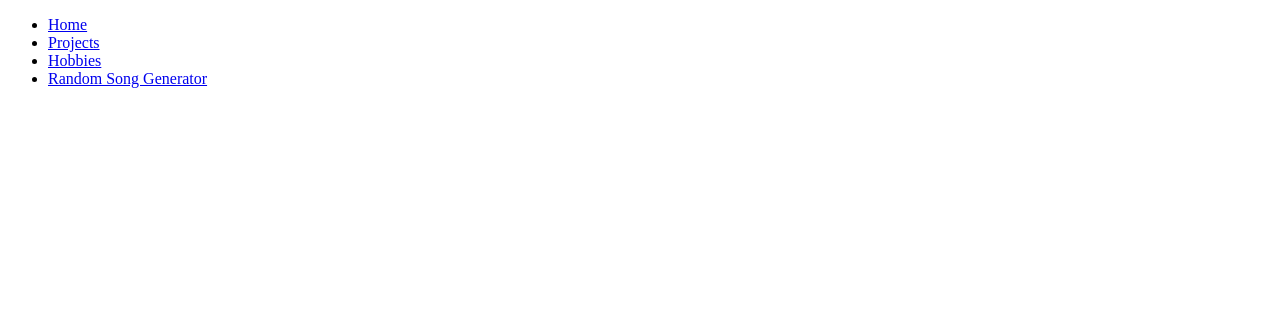
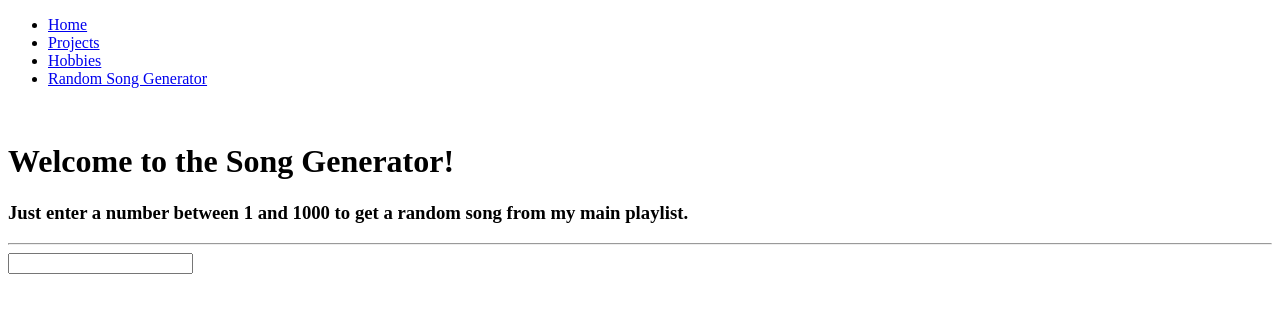
Before and after one commit to KianE-dev/about-me-site, a plain HTML site: page songgeneratorpage.html in a window 1280 px wide. Drawn offline with Linux system fonts and the light colour scheme.

Commit message:
Enhance song generator page with header and form
Added welcome message and instructions for song number input.

```diff
--- a/songgeneratorpage.html
+++ b/songgeneratorpage.html
@@ -1,7 +1,7 @@
 <!DOCTYPE html>
 <html>
   <head>
-
+    <title> Random Song Generator </title>
   </head>
   <body>
      <ul>
@@ -19,3 +19,13 @@
         </li>
     </ul>
     <br>
+    <h1> Welcome to the Song Generator!</h1>
+    <h3> Just enter a number between 1 and 1000 to get a random song from my main playlist.</h3>
+    <hr>
+    <form>
+      <input type="number" name="songNumber">
+    </form>
+    <!-- In the Javascript file, once the user submits a song number, display the song in this format directly below          the input field:
+         The song is: (Enter Song Title here). Click the image below to go to its youtube link. If not avaliable on             Youtube, it will take you to the Spotify link
+         (Display song cover here and wrap the image in an <a> tag with the href being the link as specified above)
+         Why I enjoy this song: (Short reasoning) -->
```
